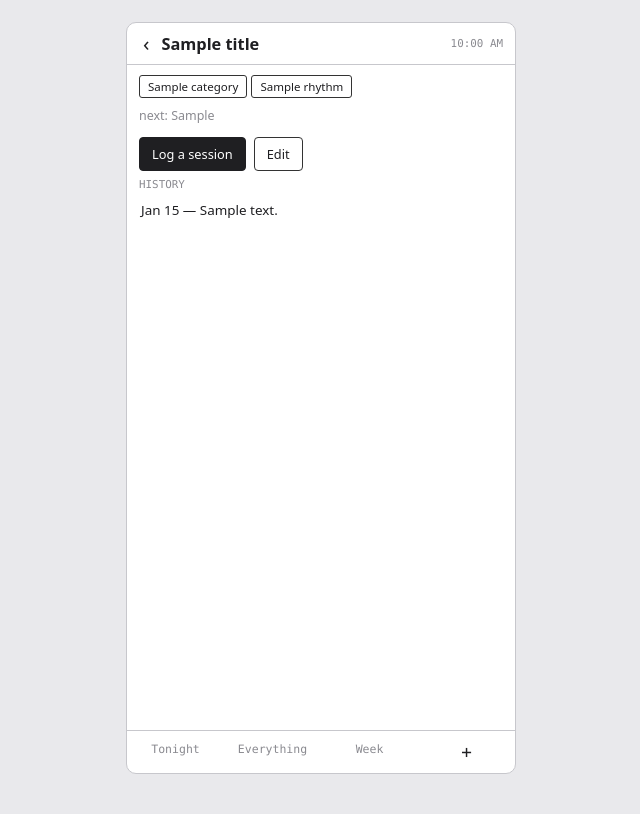
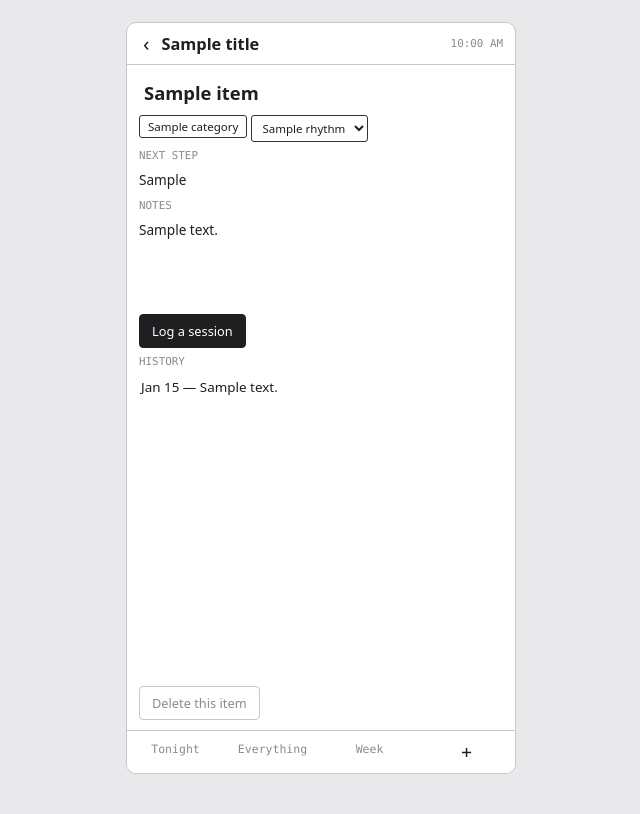
Before and after one commit to anandheblikar/productivity-app, a FastAPI app: template app/templates/detail.html in a window 1280 px wide. Shown: the whole page, without its empty margins (319-959 px from the left). Run offline with FastAPI, Linux system fonts and the light colour scheme; the template is opened without the code that fills it: most values are stand-ins (such as "Sample title", 1, 10 or a date in 2020); parts of the project's set-up code (start-up, migrations or seed data) failed here and were passed over.

Commit message:
Inline-edit items, per-item notes canvas, pinned nav
- Item page is now the editor: click the title / next step / notes to edit
  in place (autosaves), pick rhythm from a dropdown, set a due date. Removed
  the separate Edit button/screen; Delete moved to the bottom of the page.
- New free-form 'notes' canvas per item, with a smart placeholder guessed
  from the title (recipes for cooking, ragas for sitar, ...) or blank.
- Added notes column via a safe ALTER migration (keeps existing data).
- Bottom tabs are pinned: the list scrolls inside a fixed-height frame so
  the nav stays reachable on long lists.

Co-Authored-By: Claude Opus 4.8 <noreply@anthropic.com>

```diff
--- a/app/main.py
+++ b/app/main.py
@@ -23,6 +23,7 @@ from fastapi import Depends, FastAPI, Form, Request, UploadFile
 from fastapi.responses import RedirectResponse
 from fastapi.staticfiles import StaticFiles
 from fastapi.templating import Jinja2Templates
+from pydantic import BaseModel
 from sqlmodel import Session, select
 
 from app import categorize
@@ -75,6 +76,28 @@ def render(request: Request, template_name: str, **context):
     context["now"] = datetime.now()
     context["css_version"] = css_version()
     return templates.TemplateResponse(request, template_name, context)
+
+
+# Smart hints for each item's free-form "canvas". We guess from keywords in
+# the title what the user might keep there, and show it as a faint prompt in
+# the empty box. If we can't guess, we return "" and leave the canvas blank.
+CANVAS_HINTS: list[tuple[list[str], str]] = [
+    (["sitar", "raga", "music", "guitar", "sing"], "Ragas or pieces to work on, tunings, notes per practice…"),
+    (["cook", "recipe", "meal"], "Recipes and meals to try, ingredients, who liked what…"),
+    (["read", "book"], "Reading list — titles, where you're up to, quotes…"),
+    (["fittak", "weight", "kg", "gym", "run", "exercise"], "Targets, workouts, and how each weigh-in went…"),
+    (["godly", "pray", "mantra", "meditate"], "Topics, readings, reflections…"),
+    (["python", "git", "code", "build"], "Project ideas, links, things to learn next…"),
+]
+
+
+def canvas_prompt(item: Item) -> str:
+    """A gentle suggestion of what to put in an item's canvas (or "")."""
+    text = item.title.lower()
+    for keywords, hint in CANVAS_HINTS:
+        if any(keyword in text for keyword in keywords):
+            return hint
+    return ""  # nothing sensible to suggest — leave the canvas blank
 
 
 # --- Tonight ----------------------------------------------------------------
@@ -268,6 +291,8 @@ def item_detail(
         back_url="/everything",
         item=item,
         logs=logs,
+        rhythms=RHYTHM_ORDER,
+        canvas_hint=canvas_prompt(item),
     )
 
 
@@ -360,53 +385,52 @@ def toggle_item(item_id: int, session: Session = Depends(get_session)):
     return RedirectResponse(url="/everything", status_code=303)
 
 
-# --- Edit an item (GET form, POST save) -------------------------------------
-@app.get("/item/{item_id}/edit")
-def edit_form(item_id: int, request: Request, session: Session = Depends(get_session)):
+# --- Edit a single field inline (from the item page) ------------------------
+class FieldUpdate(BaseModel):
+    """One edit made inline on the item page: which field, and its new value."""
+
+    field: str
+    value: str | None = None
+
+
+@app.post("/item/{item_id}/field", status_code=204)
+def update_field(
+    item_id: int,
+    payload: FieldUpdate,
+    session: Session = Depends(get_session),
+):
+    """Save one edited field. Called by the item page as you edit in place.
+
+    Only a known, safe set of fields can be changed this way.
+    """
     item = session.get(Item, item_id)
     if item is None:
-        return RedirectResponse(url="/everything", status_code=303)
-    return render(
-        request,
-        "edit.html",
-        title=f"Edit — {item.title}",
-        back_url=f"/item/{item_id}",
-        item=item,
-        rhythms=RHYTHM_ORDER,
-    )
+        return
 
+    value = (payload.value or "").strip()
 
-@app.post("/item/{item_id}/edit")
-def edit_save(
-    item_id: int,
-    title: str = Form(...),
-    rhythm: str = Form(...),
-    next_step: str | None = Form(None),
-    due_date: str | None = Form(None),
-    session: Session = Depends(get_session),
-):
-    item = session.get(Item, item_id)
-    if item is None:
-        return RedirectResponse(url="/everything", status_code=303)
-
-    # Work out the due date from the (possibly changed) rhythm. For a
-    # recurring item we keep its existing schedule unless it has none yet.
-    if rhythm == RHYTHM_ONCE:
-        item.due_date = date.fromisoformat(due_date) if due_date else None
-    elif rhythm in {RHYTHM_WEEKLY, RHYTHM_MONTHLY}:
-        if item.due_date is None:
+    if payload.field == "title":
+        if value:  # don't let the title be blanked out
+            item.title = value
+            item.category = categorize.categorize(value)  # re-file on rename
+    elif payload.field == "next_step":
+        item.next_step = value or None
+    elif payload.field == "notes":
+        item.notes = value
+    elif payload.field == "rhythm" and value in RHYTHM_ORDER:
+        item.rhythm = value
+        # Keep the due date consistent with the new rhythm.
+        if value in {RHYTHM_WEEKLY, RHYTHM_MONTHLY} and item.due_date is None:
             item.due_date = date.today()
-    else:  # daily / anytime
-        item.due_date = None
-
-    item.title = title.strip()
-    item.rhythm = rhythm
-    item.next_step = next_step.strip() if next_step else None
-    item.category = categorize.categorize(item.title)  # re-file on rename
+        elif value in {RHYTHM_DAILY, RHYTHM_ANYTIME}:
+            item.due_date = None
+    elif payload.field == "due_date":
+        item.due_date = date.fromisoformat(value) if value else None
+    else:
+        return  # unknown field — ignore
 
     session.add(item)
     session.commit()
-    return RedirectResponse(url=f"/item/{item_id}", status_code=303)
 
 
 # --- Delete an item for good -------------------------------------------------
--- a/app/models.py
+++ b/app/models.py
@@ -81,6 +81,11 @@ class Item(SQLModel, table=True):
     # of Raga Yaman"). None means the item is just a habit/task, not a goal.
     next_step: str | None = None
 
+    # A free-form "canvas" for whatever this item needs — recipes for a
+    # cooking item, ragas for sitar, a reading list, links... Shown on the
+    # item's page and freely editable. Empty by default.
+    notes: str = ""
+
     # Auto-assigned by the keyword rules in categorize.py. The user never
     # picks this. It only exists to power the weekly review.
     category: str = "Other"
--- a/app/static/style.css
+++ b/app/static/style.css
@@ -49,7 +49,9 @@ body {
 .phone {
   width: 390px;
   max-width: 100%;
-  min-height: min(860px, 94vh);
+  /* A fixed height (not min-height) so the body never grows past the screen:
+     the content scrolls INSIDE the phone and the bottom tabs stay pinned. */
+  height: min(860px, 94vh);
   background: var(--frame);
   border: 1px solid var(--line);
   border-radius: 10px;
@@ -248,6 +250,45 @@ textarea { min-height: 92px; resize: vertical; }
 }
 /* A ticked-off to-do: greyed and struck through, but still visible. */
 .checkrow.done .rowlink { color: var(--muted); text-decoration: line-through; }
+
+/* Inline editing (the item page): click any of these to edit in place. */
+h2.scr { font-size: 1.15rem; font-weight: 600; margin: 2px 0; }
+.editable {
+  border-radius: 4px;
+  padding: 3px 5px;
+  margin: 0 -5px;              /* keep text aligned with the rest */
+  outline: none;
+  cursor: text;
+}
+.editable:hover { background: var(--fill); }
+.editable:focus { background: var(--fill); box-shadow: inset 0 0 0 1px var(--line-strong); }
+.editable.next { font-size: .85rem; }
+.editable.canvas {
+  min-height: 84px;
+  font-size: .85rem;
+  white-space: pre-wrap;       /* keep the user's line breaks */
+}
+/* Faint prompt text when an editable field is empty. */
+.editable:empty::before {
+  content: attr(data-placeholder);
+  color: var(--muted);
+}
+
+/* The rhythm dropdown, styled like a chip. */
+.chip-select {
+  font-family: inherit;
+  font-size: .72rem;
+  padding: 3px 6px;
+  border: 1px solid var(--line-strong);
+  border-radius: 3px;
+  background: var(--frame);
+  color: var(--ink);
+  cursor: pointer;
+}
+
+/* Delete button: quiet, but clearly set apart. */
+.btn.danger { color: var(--muted); border-color: var(--line); }
+.btn.danger:hover { color: var(--ink); border-color: var(--line-strong); }
 .chk {
   display: inline-block;
   width: 15px;
@@ -284,8 +325,9 @@ textarea { min-height: 92px; resize: vertical; }
   opacity: .45;
 }
 
-/* Bottom tab bar. */
-.tabbar { display: flex; border-top: 1px solid var(--line); }
+/* Bottom tab bar — pinned: flex:none keeps it from shrinking as the
+   content above it scrolls. */
+.tabbar { display: flex; border-top: 1px solid var(--line); flex: none; background: var(--frame); }
 .tab {
   flex: 1;
   border: none;
--- a/app/templates/detail.html
+++ b/app/templates/detail.html
@@ -1,24 +1,41 @@
-{# Item detail: its chips, next step, and the history of logged sessions. #}
+{# Item detail — and its editor. Everything here is editable in place:
+   click the title / next step / notes to change them, pick a rhythm, set a
+   due date. Changes save on their own. Below: log a session, the history,
+   and (at the very bottom) delete. #}
 {% extends "base.html" %}
 
 {% block content %}
+  {# The name — click to rename. #}
+  <h2 class="scr editable" contenteditable="true" data-field="title"
+      data-placeholder="Name…">{{ item.title }}</h2>
+
   <div class="row-chips">
     <span class="chip">{{ item.category }}</span>
-    <span class="chip">{{ item.rhythm | capitalize }}</span>
+    <select class="chip-select" data-field="rhythm" aria-label="How often">
+      {% for r in rhythms %}
+        <option value="{{ r }}" {% if r == item.rhythm %}selected{% endif %}>{{ r | capitalize }}</option>
+      {% endfor %}
+    </select>
   </div>
 
-  {% if item.next_step %}
-    <div class="sub">next: {{ item.next_step }}</div>
-  {% elif item.due_date %}
-    <div class="sub">due {{ item.due_date.strftime("%a %b %-d") }}</div>
-  {% endif %}
+  {# Due date — only meaningful for one-offs. #}
+  <div data-due {% if item.rhythm != "once" %}hidden{% endif %}>
+    <div class="lbl">DUE BY</div>
+    <input type="date" data-field="due_date"
+           value="{% if item.rhythm == 'once' and item.due_date %}{{ item.due_date.isoformat() }}{% endif %}">
+  </div>
+
+  <div class="lbl">NEXT STEP</div>
+  <div class="editable next" contenteditable="true" data-field="next_step"
+       data-placeholder="Add a next step…">{{ item.next_step or "" }}</div>
+
+  <div class="lbl">NOTES</div>
+  <div class="editable canvas" contenteditable="true" data-field="notes"
+       data-placeholder="{{ canvas_hint }}">{{ item.notes or "" }}</div>
 
   <div class="btns">
     <a class="btn pri" href="/item/{{ item.id }}/log">Log a session</a>
-    <a class="btn" href="/item/{{ item.id }}/edit">Edit</a>
     {% if item.rhythm in ["once", "weekly", "monthly"] and item.status == "active" %}
-      {# A quick "I did it" that needs no written note: a one-off ticks off
-         and leaves; a recurring chore rolls forward to next time. #}
       <form method="post" action="/item/{{ item.id }}/complete">
         <button class="btn" type="submit">
           {{ "Mark done" if item.rhythm == "once" else "Did it today" }}
@@ -42,4 +59,45 @@
   {% else %}
     <div class="empty">No sessions logged yet.</div>
   {% endif %}
+
+  <div class="spacer"></div>
+
+  {# Delete lives at the bottom, confirm-guarded, so it's never a mis-tap. #}
+  <form method="post" action="/item/{{ item.id }}/delete"
+        onsubmit="return confirm('Delete this item and its history for good?');">
+    <button class="btn danger" type="submit">Delete this item</button>
+  </form>
+
+  <script>
+    // Inline editing: send each change to the server as you make it.
+    const ID = {{ item.id }};
+
+    async function save(field, value) {
+      await fetch(`/item/${ID}/field`, {
+        method: "POST",
+        headers: { "Content-Type": "application/json" },
+        body: JSON.stringify({ field: field, value: value }),
+      });
+    }
+
+    // Click-to-edit text fields: save when you click away (on blur).
+    document.querySelectorAll('[contenteditable][data-field]').forEach(function (el) {
+      el.addEventListener("blur", function () {
+        save(el.dataset.field, el.innerText.trim());
+      });
+    });
+
+    // Rhythm dropdown: save, then reload so the due-date box and buttons update.
+    const rhythm = document.querySelector('select[data-field="rhythm"]');
+    rhythm.addEventListener("change", async function () {
+      await save("rhythm", rhythm.value);
+      location.reload();
+    });
+
+    // Due-date picker: save on change.
+    const due = document.querySelector('input[data-field="due_date"]');
+    if (due) {
+      due.addEventListener("change", function () { save("due_date", due.value); });
+    }
+  </script>
 {% endblock %}
```
Also changed, not shown: app/database.py (+19 -0 lines), app/templates/edit.html (deleted, +0 -63 lines).
